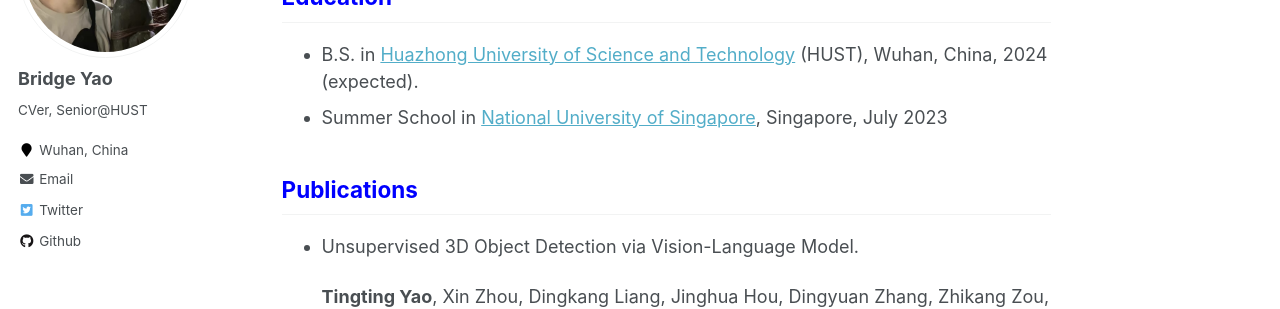
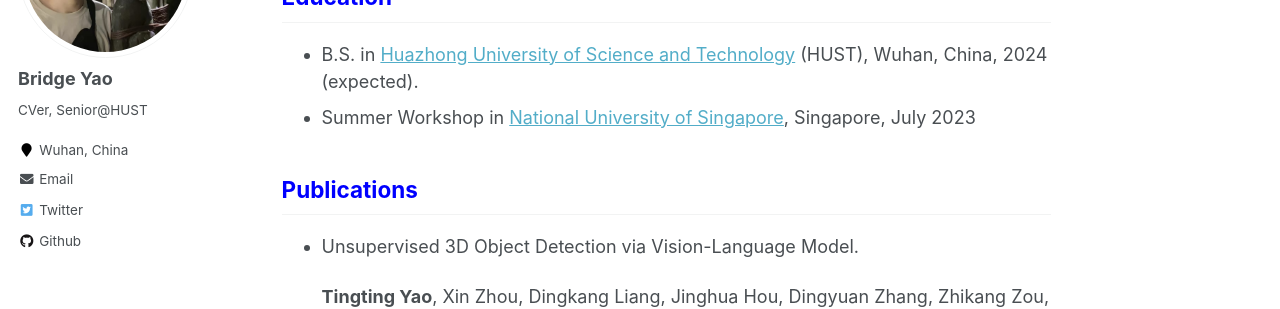
Before and after one commit to iBridgeYao/iBridgeYao.github.io, a Jekyll site: the page built from _pages/about.md, in a window 1280 px wide and 900 px high, scrolled down 504 px. Shown: the part 153-462 px from the top of the window. Built offline with Jekyll 4.4.1, drawn with Linux system fonts in a browser that asks for light colours.

Commit message:
School2Workshop

```diff
--- a/_pages/about.md
+++ b/_pages/about.md
@@ -27,7 +27,7 @@ redirect_from:
 <font color=blue>Education</font>
 </h2>
 - B.S. in [Huazhong University of Science and Technology](http://english.hust.edu.cn/) (HUST), Wuhan, China, 2024 (expected).
-- Summer School in [National University of Singapore](https://www.nus.edu.sg/), Singapore, July 2023
+- Summer Workshop in [National University of Singapore](https://www.nus.edu.sg/), Singapore, July 2023
 <!-- * B.S. in GitHub, GitHub University, 2012 -->
 <!-- * M.S. in Jekyll, GitHub University, 2014 -->
 <!-- * Ph.D. in Version Control Theory, GitHub University, 2018 (expected) -->
```
